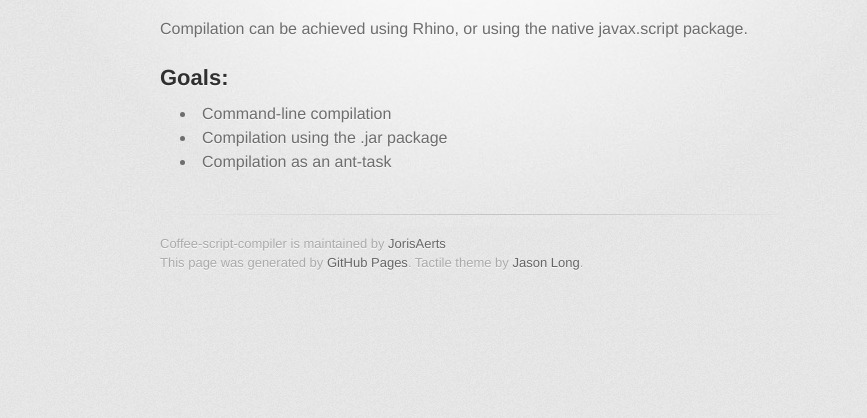
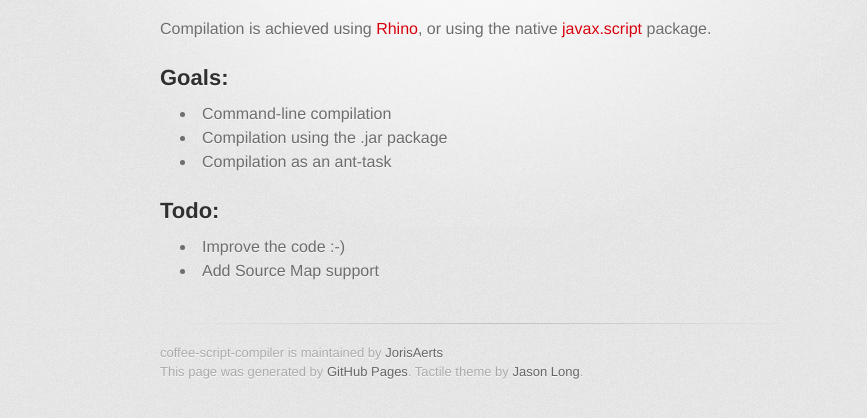
Before and after one commit to JorisAerts/coffee-script-compiler, a plain HTML site: page index.html in a window 1280 px wide. Shown: the part 346-764 px from the top of the page, without its empty margins (170-1037 px from the left). Drawn offline with Linux system fonts and the light colour scheme; a web font is replaced by a local one.

Commit message:
Create gh-pages branch via GitHub

```diff
--- a/index.html
+++ b/index.html
@@ -36,7 +36,7 @@
 
 <p>A CoffeeScript compiler for Java, using the browser version of CoffeeScript.</p>
 
-<p>Compilation can be achieved using Rhino, or using the native javax.script package.</p>
+<p>Compilation is achieved using <a href="https://developer.mozilla.org/en/docs/Rhino">Rhino</a>, or using the native <a href="http://docs.oracle.com/javase/7/docs/api/index.html?javax/script/package-summary.html">javax.script</a> package.</p>
 
 <h2>
 <a name="goals" class="anchor" href="#goals"><span class="octicon octicon-link"></span></a>Goals:</h2>
@@ -45,14 +45,30 @@
 <li>Command-line compilation</li>
 <li>Compilation using the .jar package</li>
 <li>Compilation as an ant-task</li>
+</ul><h2>
+<a name="todo" class="anchor" href="#todo"><span class="octicon octicon-link"></span></a>Todo:</h2>
+
+<ul>
+<li>Improve the code :-)</li>
+<li>Add Source Map support</li>
 </ul>
         </section>
 
         <footer>
-          Coffee-script-compiler is maintained by <a href="https://github.com/JorisAerts">JorisAerts</a><br>
+          coffee-script-compiler is maintained by <a href="https://github.com/JorisAerts">JorisAerts</a><br>
           This page was generated by <a href="http://pages.github.com">GitHub Pages</a>. Tactile theme by <a href="https://twitter.com/jasonlong">Jason Long</a>.
         </footer>
 
+                  <script type="text/javascript">
+            var gaJsHost = (("https:" == document.location.protocol) ? "https://ssl." : "http://www.");
+            document.write(unescape("%3Cscript src='" + gaJsHost + "google-analytics.com/ga.js' type='text/javascript'%3E%3C/script%3E"));
+          </script>
+          <script type="text/javascript">
+            try {
+              var pageTracker = _gat._getTracker("UA-44070650-1");
+            pageTracker._trackPageview();
+            } catch(err) {}
+          </script>
 
       </div>
     </div>
--- a/params.json
+++ b/params.json
@@ -1 +1 @@
-{"name":"Coffee-script-compiler","tagline":"CoffeeScript compiler using Java","body":"CoffeeScript Compiler\r\n=====================\r\n\r\nA CoffeeScript compiler for Java, using the browser version of CoffeeScript.\r\n\r\nCompilation can be achieved using Rhino, or using the native javax.script package.\r\n\r\n\r\nGoals:\r\n------\r\n- Command-line compilation\r\n- Compilation using the .jar package\r\n- Compilation as an ant-task\r\n","google":"","note":"Don't delete this file! It's used internally to help with page regeneration."}
+{"name":"coffee-script-compiler","tagline":"CoffeeScript compiler using Java","body":"CoffeeScript Compiler\r\n=====================\r\n\r\nA CoffeeScript compiler for Java, using the browser version of CoffeeScript.\r\n\r\nCompilation is achieved using [Rhino](https://developer.mozilla.org/en/docs/Rhino), or using the native [javax.script](http://docs.oracle.com/javase/7/docs/api/index.html?javax/script/package-summary.html) package.\r\n\r\n\r\nGoals:\r\n------\r\n- Command-line compilation\r\n- Compilation using the .jar package\r\n- Compilation as an ant-task\r\n\r\nTodo:\r\n------\r\n- Improve the code :-)\r\n- Add Source Map support\r\n","google":"UA-44070650-1","note":"Don't delete this file! It's used internally to help with page regeneration."}
```
